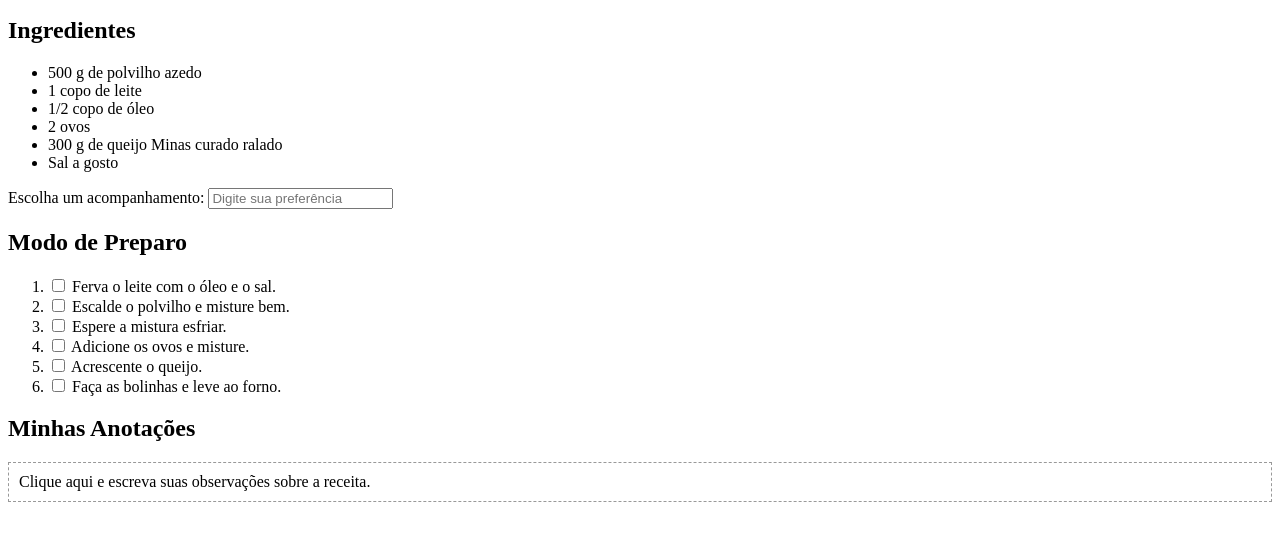
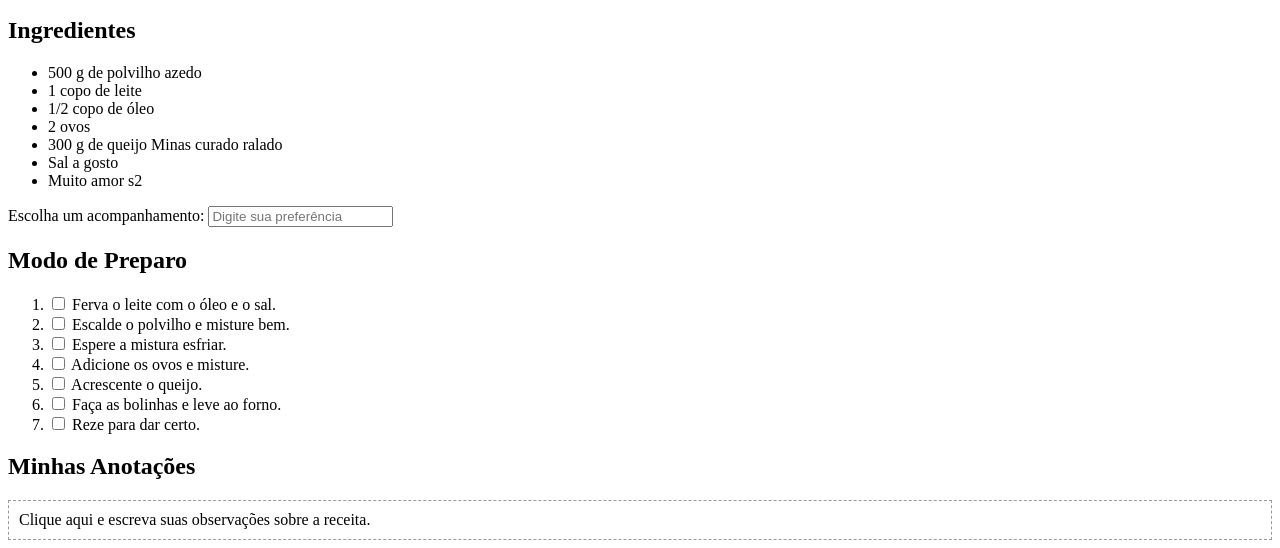
Before and after one commit to alissaaguiar/receita-interativa, a plain HTML site: page index.html in a window 1280 px wide. Shown: the part 442-990 px from the top of the page. Before the commit the page ends 952 px from the top, so only its background shows below. Drawn offline with Linux system fonts and the light colour scheme.

Commit message:
feat: muda algumas coisinhas bobas para o desafio opcional 1

```diff
--- a/index.html
+++ b/index.html
@@ -41,6 +41,7 @@
         <li>2 ovos</li>
         <li>300 g de queijo Minas curado ralado</li>
         <li>Sal a gosto</li>
+        <li>Muito amor s2</li>
     </ul>
 
     <label for="acompanhamento">
@@ -92,6 +93,10 @@
             <input type="checkbox">
             Faça as bolinhas e leve ao forno.
         </li>
+        <li>
+            <input type="checkbox">
+            Reze para dar certo.
+        </li>
     </ol>
 </section>
 
```
